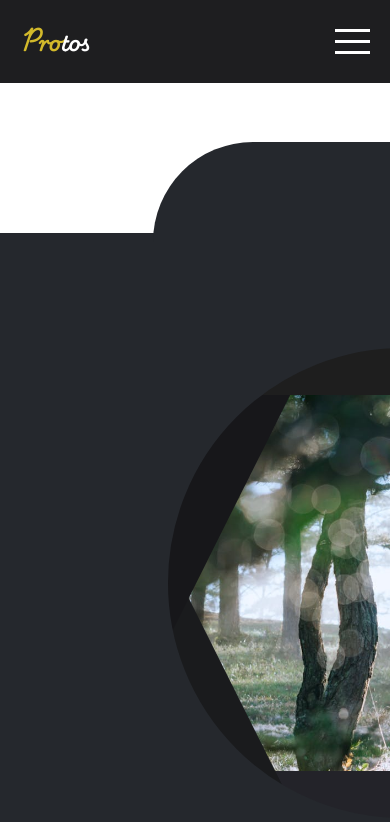
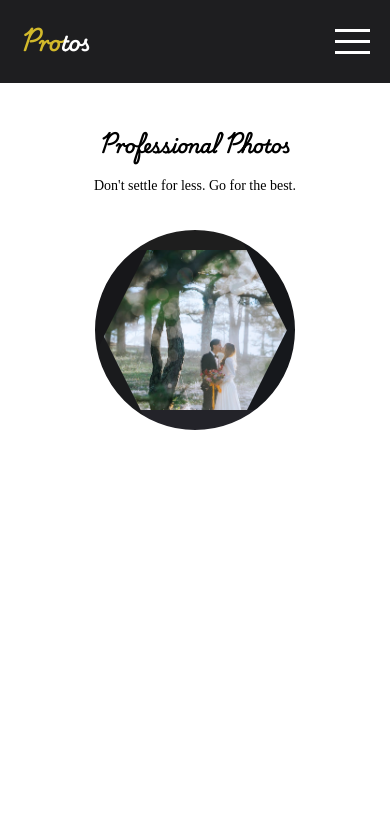
Before and after one commit to andre2xu/portfolio_photographer_portfolio, a React (Create React App) app: page / in a window 390 px wide. Shown: the top 822 px of the page. Built offline with nearby package versions, Linux system fonts and the light colour scheme.

Commit message:
The teaser section is now responsive to 250px screen widths.

```diff
--- a/src/sass/_HomePageStylesheet.scss
+++ b/src/sass/_HomePageStylesheet.scss
@@ -14,17 +14,17 @@
                 flex-direction: row;
                 justify-content: center;
                 align-items: center;
-                padding: 150px 0 100px;
+                // padding: 150px 0 100px;
 
                 #teaser-section-text {
                     h1 {
                         font-family: "PlaywriteCU-Regular", sans-serif;
-                        font-size: 40px;
+                        // font-size: 40px;
                     }
 
                     p {
                         font-family: serif;
-                        font-size: 24px;
+                        // font-size: 24px;
                     }
                 }
 
@@ -35,38 +35,40 @@
                     justify-content: center;
                     align-items: center;
                     background-color: $camera_bg;
-                    padding: 100px 270px 50px;
-                    border-radius: 50px;
-                    box-shadow: 10px 10px 10px rgba(0,0,0,0.5);
+                    // padding: 100px 270px 50px;
+                    // border-radius: 50px;
+                    // box-shadow: 10px 10px 10px rgba(0,0,0,0.5);
                     position: relative;
-                    margin-left: 150px;
+                    // margin-left: 150px;
+                    backface-visibility: hidden;
+                    -webkit-backface-visibility: hidden;
 
-                    &.hide {
-                        background-color: transparent;
-                        border-color: transparent;
-                        box-shadow: none;
+                    // &.hide {
+                    //     background-color: transparent;
+                    //     border-color: transparent;
+                    //     box-shadow: none;
 
-                        #view-finder {
-                            display: none;
-                        }
+                    //     #view-finder {
+                    //         display: none;
+                    //     }
 
-                        #camera-shutter {
-                            #lens {
-                                outline-color: #fff;
-                            }
-                        }
-                    }
+                    //     #camera-shutter {
+                    //         #lens {
+                    //             outline-color: #fff;
+                    //         }
+                    //     }
+                    // }
 
                     #view-finder {
-                        width: 500px;
-                        height: 250px;
+                        // width: 500px;
+                        // height: 250px;
                         position: absolute;
-                        top: -14%;
-                        left: 50%;
+                        // top: -14%;
+                        // left: 50%;
                         transform: translateX(-50%);
                         background-color: $camera_bg;
-                        border-top-left-radius: 100px;
-                        border-top-right-radius: 100px;
+                        // border-top-left-radius: 100px;
+                        // border-top-right-radius: 100px;
                     }
 
                     #camera-shutter {
@@ -74,7 +76,7 @@
                         height: 500px;
                         position: relative;
                         overflow: hidden;
-                        transform: scale(0.94);
+                        // transform: scale(0.94); // NOTE: apply only when the camera background is visible
 
                         #lens {
                             position: absolute;
@@ -157,8 +159,6 @@
                         .teaser-image {
                             height: 100%;
                             width: 100%;
-                            height: inherit;
-                            width: inherit;
                             background-position: center;
                             background-repeat: no-repeat;
                             background-size: cover;
@@ -167,6 +167,46 @@
                                 display: none;
                             }
                         }
+                    }
+                }
+
+                // RESPONSIVENESS
+                @media screen and (min-width: 250px) {
+                    padding: 0;
+                    display: flex;
+                    flex-direction: column;
+
+                    #teaser-section-text {
+                        text-align: center;
+                        margin-top: 30px;
+
+                        h1 {
+                            font-size: 18px;
+                        }
+
+                        p {
+                            font-size: 14px;
+                        }
+                    }
+
+                    #camera {
+                        // hide camera background
+                        background-color: #fff;
+                        border-color: transparent;
+                        box-shadow: none;
+
+                        #view-finder {
+                            display: none;
+                        }
+
+                        #camera-shutter {
+                            #lens {
+                                outline-color: #fff;
+                            }
+                        }
+
+                        // styles
+                        transform: scale(0.4) translateY(-320px);
                     }
                 }
             }
```
Also changed, not shown: public/index.css.
